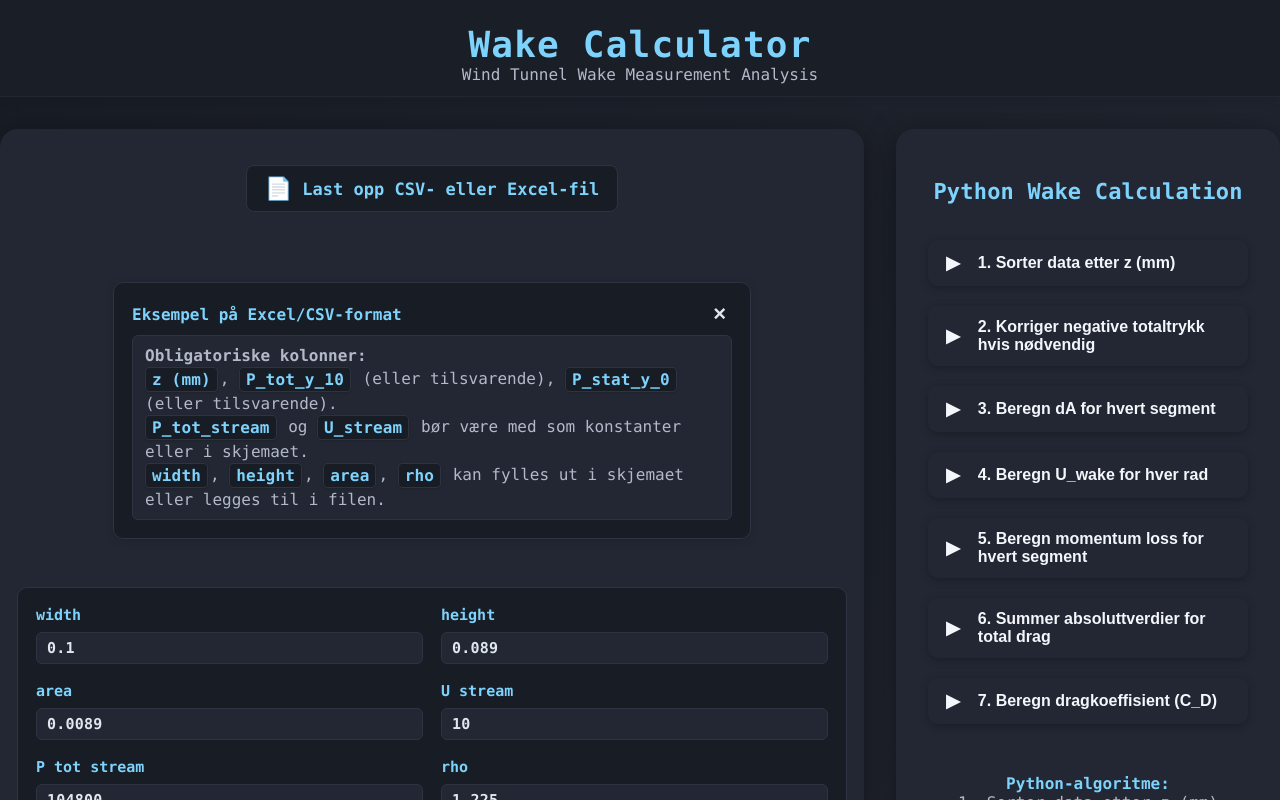
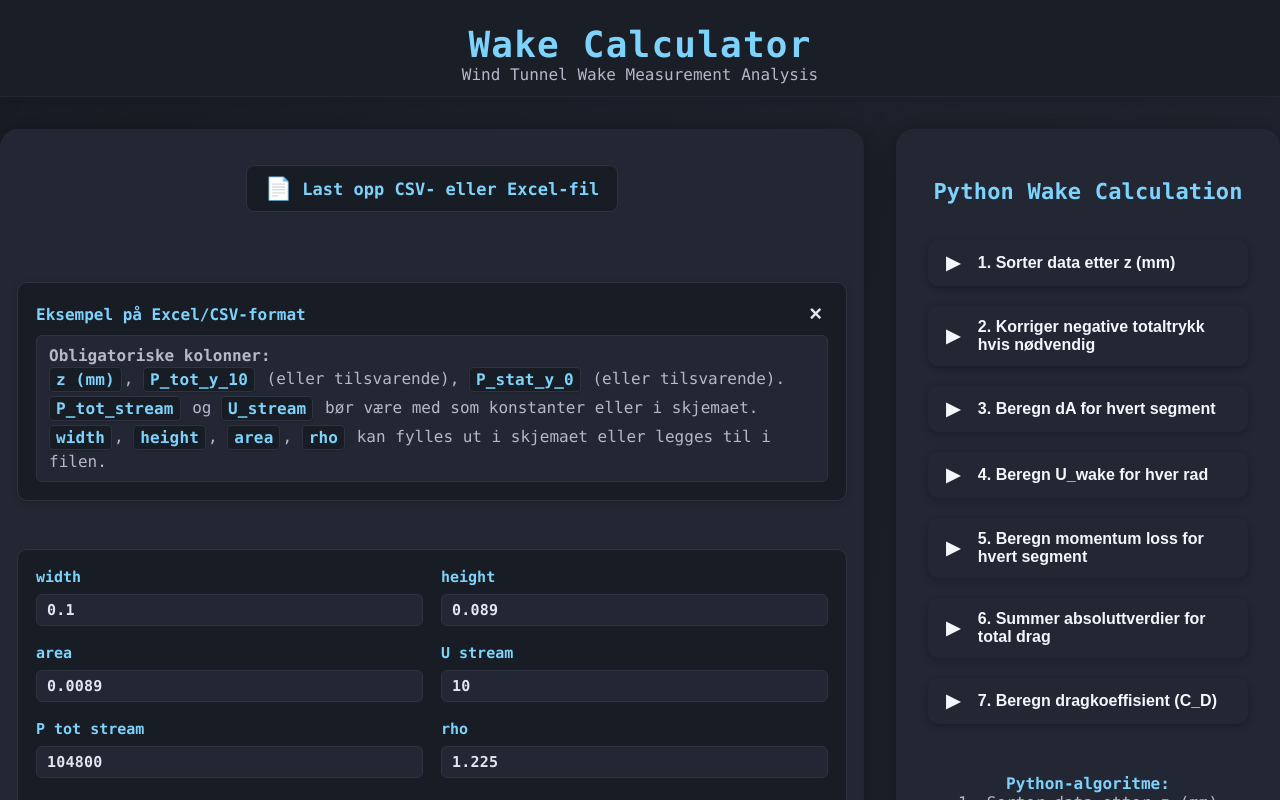
Before and after one commit to Mahmoud2406/wake-calculator, a React (Create React App) app: page / in a window 1280 px wide. Shown: the top 800 px of the page. Built offline with nearby package versions, Linux system fonts and the light colour scheme.

Commit message:
UI: Gjør eksempelboksen for Excel/CSV bredere og med horisontal scrolling

```diff
--- a/src/App.js
+++ b/src/App.js
@@ -321,10 +321,14 @@ function App() {
             borderRadius: 10,
             padding: '18px 18px 10px 18px',
             width: '100%',
+            minWidth: 0,
+            maxWidth: '100%',
             marginBottom: 0,
             color: '#e0e7ef',
             fontSize: 15,
             boxShadow: '0 2px 8px #0002',
+            overflowX: 'auto',
+            display: 'block',
           }}>
             <div className="excel-syntax-header" style={{
               display: 'flex',
```
